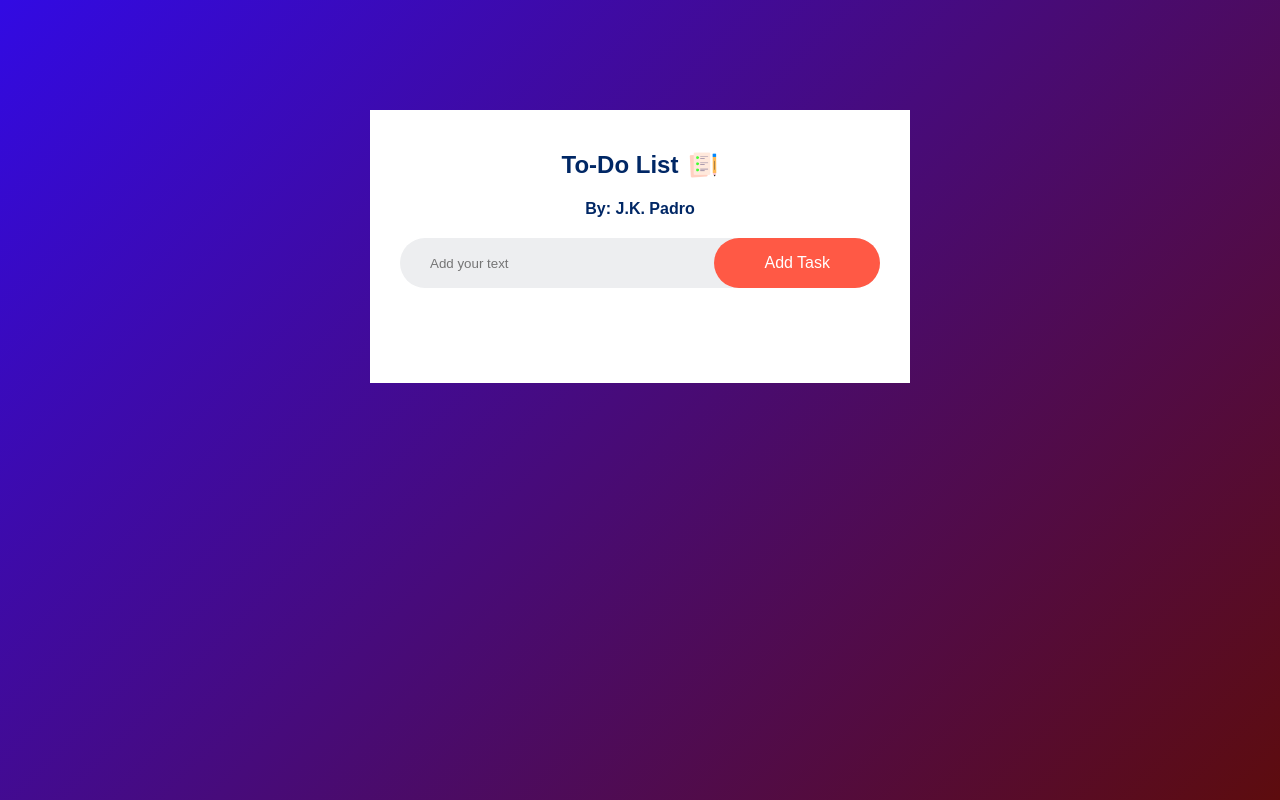
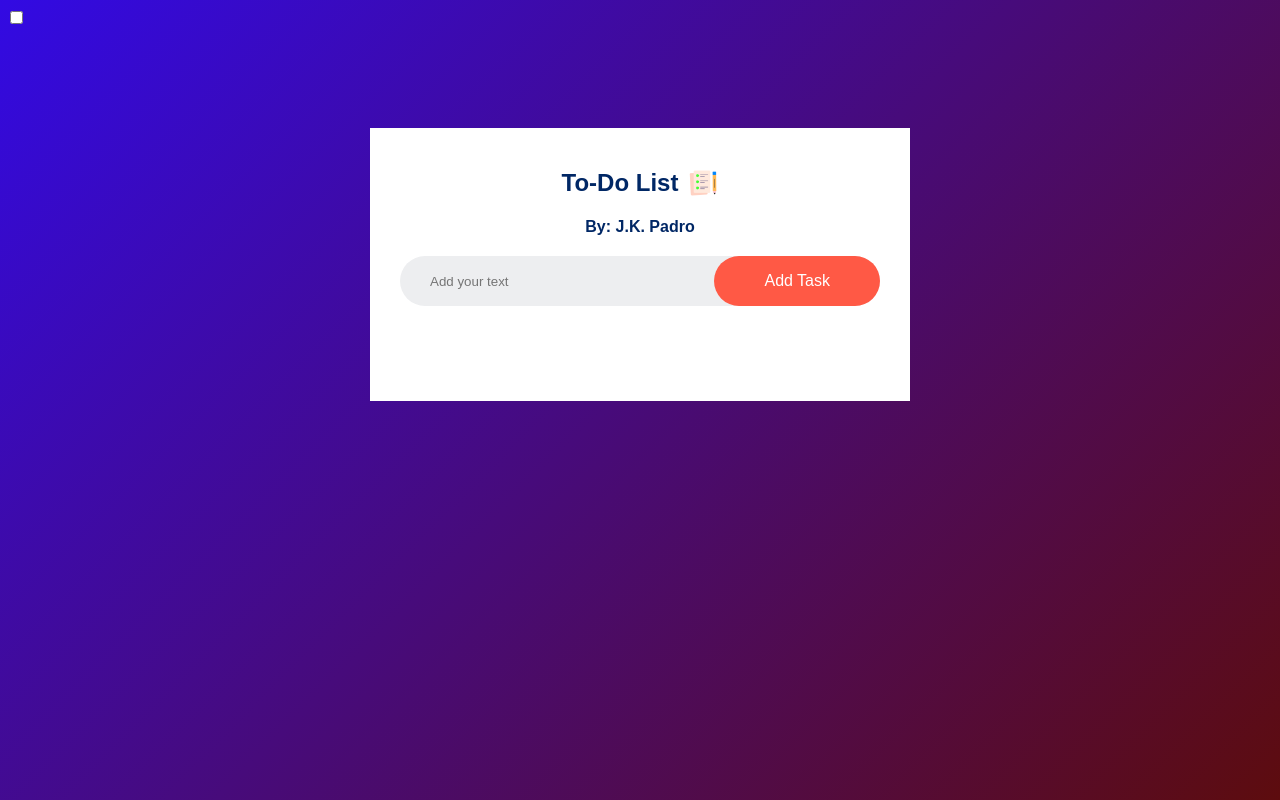
Before and after one commit to coolkid1611/To-Do-List-, a plain HTML site: page index.html in a window 1280 px wide. Drawn offline with Linux system fonts and the light colour scheme.

Commit message:
Update index.html

```diff
--- a/index.html
+++ b/index.html
@@ -7,6 +7,13 @@
     </head>
     <body>
         <div class="container">
+
+<!-- Dark Mode Toggle Switch -->
+                <label class="switch">
+                    <input type="checkbox" id="dark-mode-switch">
+                    <span class="slider round"></span>
+                </label>
+
             <div class="todo-app">
                 <h2>To-Do List <img src="images/icon.png" ></h2>
                 <h4>By: J.K. Padro</h4>
@@ -26,5 +33,4 @@
         </div>
         <script src="script.js"></script>
     </body>
-
 </html>
```
